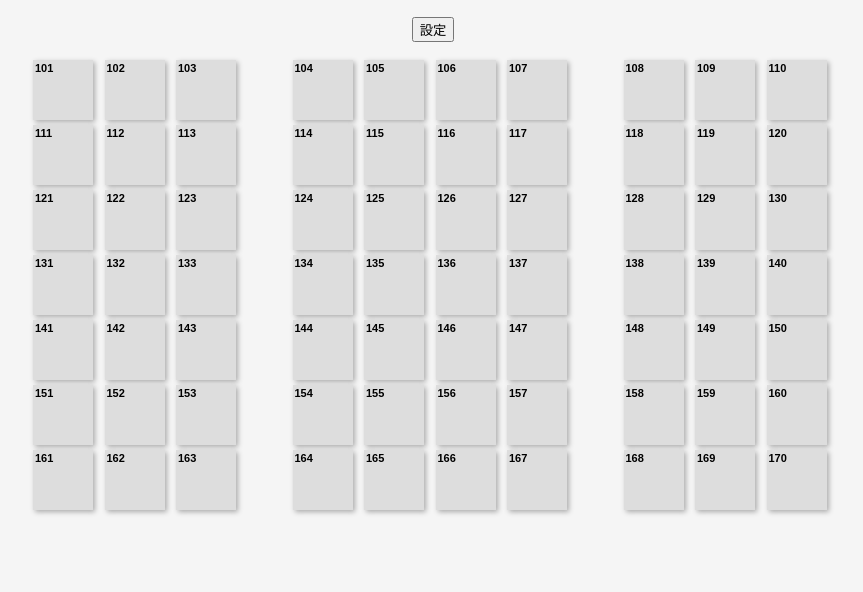
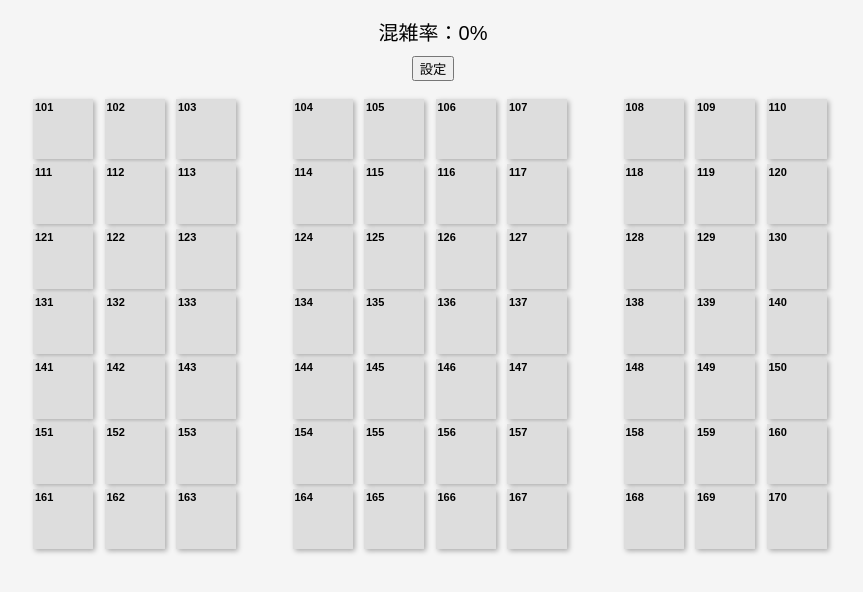
Before and after one commit to kanata0219/hiiragisystem, a plain HTML site: page index.html in a window 1280 px wide. Shown: the part 98-690 px from the top of the page, without its empty margins (207-1070 px from the left). Drawn offline with Linux system fonts and the light colour scheme.

Commit message:
Update index.html
座席混雑率の追加

```diff
--- a/index.html
+++ b/index.html
@@ -123,6 +123,9 @@
 </head>
 <body>
   <h1>座席管理システム</h1>
+  <div id="occupancyRate" style="font-size: 20px; margin-bottom: 10px;">
+  混雑率：-- %
+</div>
   <button onclick="document.getElementById('settingsModal').style.display='flex'">設定</button>
   <br><br>
   <textarea id="logOutput" rows="10" cols="80" readonly style="display:none;"></textarea>
@@ -208,6 +211,7 @@
         });
       }
       restoreSeatState();
+      updateOccupancyRate();
     }
 
     function saveLogs() {
@@ -293,6 +297,7 @@
       logData.push({ id, seatId, number: inputNumberStr, name: userName, checkIn: now, checkOut: '' });
       saveLogs();
       closeAssignModal();
+      updateOccupancyRate();
     }
 
     function closeAssignModal() {
@@ -315,6 +320,7 @@
         const log = logData.find(entry => entry.seatId === seatId && !entry.checkOut);
         if (log) log.checkOut = now;
         saveLogs();
+        updateOccupancyRate();
       }
       leaveTargetSeat = null;
     }
@@ -371,6 +377,7 @@
     const result = await res.json();
     const unavailableSeats = result.unavailable;
     markUnavailableSeats(unavailableSeats);
+    updateOccupancyRate();
   } catch (error) {
     alert("読み込みエラーが発生しました");
     console.error("読み込みエラー", error);
@@ -390,6 +397,19 @@ function markUnavailableSeats(seatIds) {
     }
   });
 }
+function updateOccupancyRate() {
+  const totalSeats = seatIds.length;
+  const unavailableSeats = document.querySelectorAll('.seat.unavailable').length;
+  const availableSeats = totalSeats - unavailableSeats;
+
+  const occupiedSeats = document.querySelectorAll('.seat.active').length;
+
+  const rate = availableSeats > 0 ? (occupiedSeats / availableSeats * 100) : 0;
+  const roundedRate = Math.round(rate * 10) / 10;
+
+  const rateEl = document.getElementById('occupancyRate');
+  rateEl.textContent = `混雑率：${roundedRate}%`;
+}
 
 
     createSeats();
```
